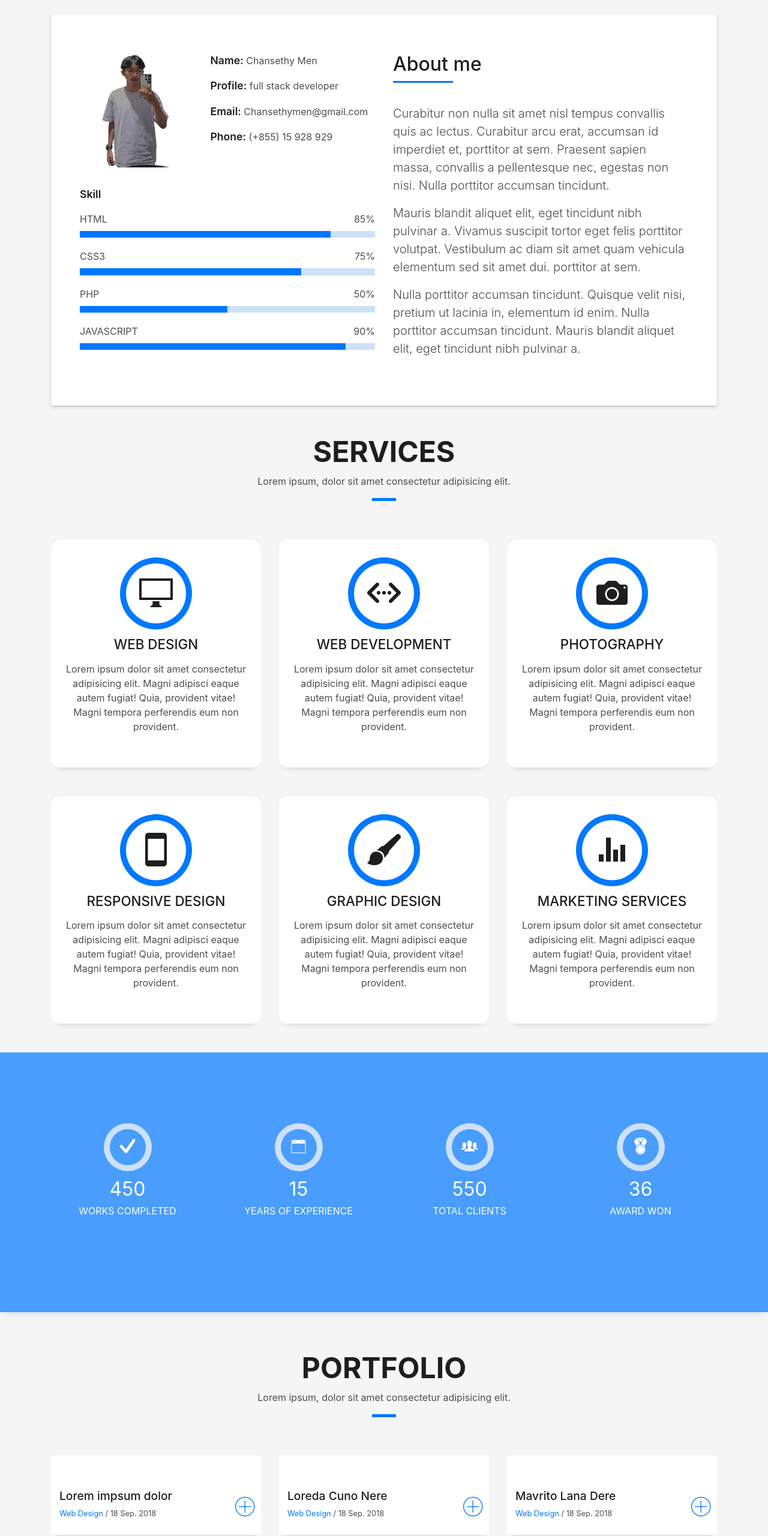
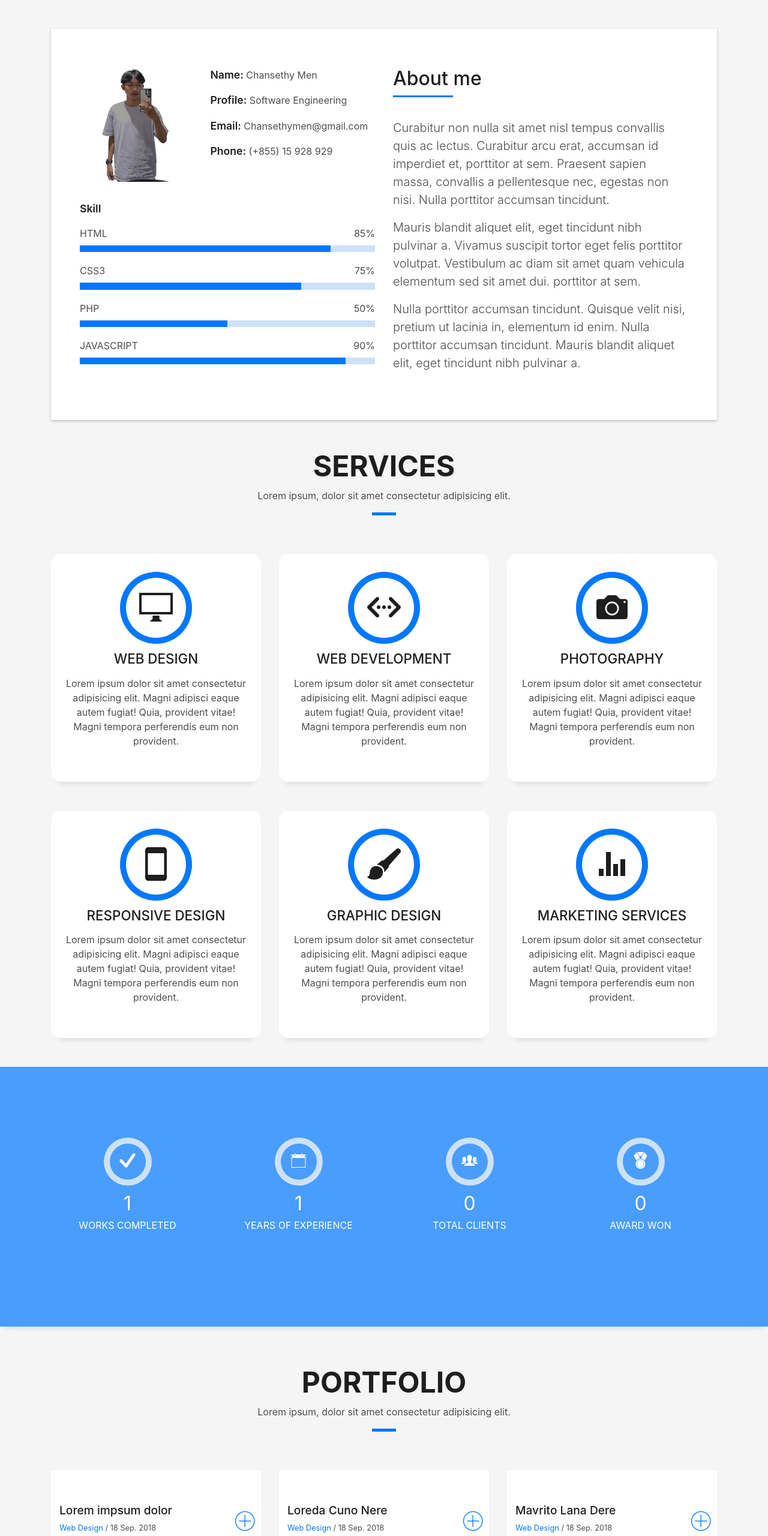
Before and after one commit to ChansethyMen/portfolio, a plain HTML site: page index.html in a window 1280 px wide. Shown: the part 840-3400 px from the top of the page at 60% size. Drawn offline with Linux system fonts and the light colour scheme; files whose address does not match are found by name.

Commit message:
Add files via upload

```diff
--- a/index.html
+++ b/index.html
@@ -2,7 +2,7 @@
 <html lang="en">
 <head>
   <meta charset="utf-8">
-  <title>DevFolio Bootstrap Template</title>
+  <title>Cars Dealers Portfolio</title>
   <meta content="width=device-width, initial-scale=1.0" name="viewport">
   <meta content="" name="keywords">
   <meta content="" name="description">
@@ -20,6 +20,7 @@
   <link href="lib/ionicons/css/ionicons.min.css" rel="stylesheet">
   <link href="lib/owlcarousel/assets/owl.carousel.min.css" rel="stylesheet">
   <link href="lib/lightbox/css/lightbox.min.css" rel="stylesheet">
+  <link rel="icon" href="Images/logo.ico" type="image/x-icon"/>>
 
   <!-- Main Stylesheet File -->
   <link href="css/style.css" rel="stylesheet">
@@ -104,7 +105,7 @@
                   <div class="col-sm-6 col-md-7">
                     <div class="about-info">
                       <p><span class="title-s">Name: </span> <span>Chansethy Men</span></p>
-                      <p><span class="title-s">Profile: </span> <span>full stack developer</span></p>
+                      <p><span class="title-s">Profile: </span> <span>Software Engineering</span></p>
                       <p><span class="title-s">Email: </span> <span>Chansethymen@gmail.com</span></p>
                       <p><span class="title-s">Phone: </span> <span>(+855) 15 928 929</span></p>
                     </div>
@@ -288,7 +289,7 @@
               <span class="ico-circle"><i class="ion-checkmark-round"></i></span>
             </div>
             <div class="counter-num">
-              <p class="counter">450</p>
+              <p class="counter">1</p>
               <span class="counter-text">WORKS COMPLETED</span>
             </div>
           </div>
@@ -299,7 +300,7 @@
               <span class="ico-circle"><i class="ion-ios-calendar-outline"></i></span>
             </div>
             <div class="counter-num">
-              <p class="counter">15</p>
+              <p class="counter">1</p>
               <span class="counter-text">YEARS OF EXPERIENCE</span>
             </div>
           </div>
@@ -310,7 +311,7 @@
               <span class="ico-circle"><i class="ion-ios-people"></i></span>
             </div>
             <div class="counter-num">
-              <p class="counter">550</p>
+              <p class="counter">0</p>
               <span class="counter-text">TOTAL CLIENTS</span>
             </div>
           </div>
@@ -321,7 +322,7 @@
               <span class="ico-circle"><i class="ion-ribbon-a"></i></span>
             </div>
             <div class="counter-num">
-              <p class="counter">36</p>
+              <p class="counter">0</p>
               <span class="counter-text">AWARD WON</span>
             </div>
           </div>
@@ -716,9 +717,9 @@
                       mollitia inventore?
                     </p>
                     <ul class="list-ico">
-                      <li><span class="ion-ios-location"></span> 329 WASHINGTON ST BOSTON, MA 02108</li>
-                      <li><span class="ion-ios-telephone"></span> (617) 557-0089</li>
-                      <li><span class="ion-email"></span> contact@example.com</li>
+                      <li><span class="ion-ios-location"></span> Chak Angre Kroam, Khan Mean Chey, Phnom Penh, Cambodia</li>
+                      <li><span class="ion-ios-telephone"></span> (+855) 15 928 929</li>
+                      <li><span class="ion-email"></span> chansethyMen@gmail.com</li>
                     </ul>
                   </div>
                   <div class="socials">
```
